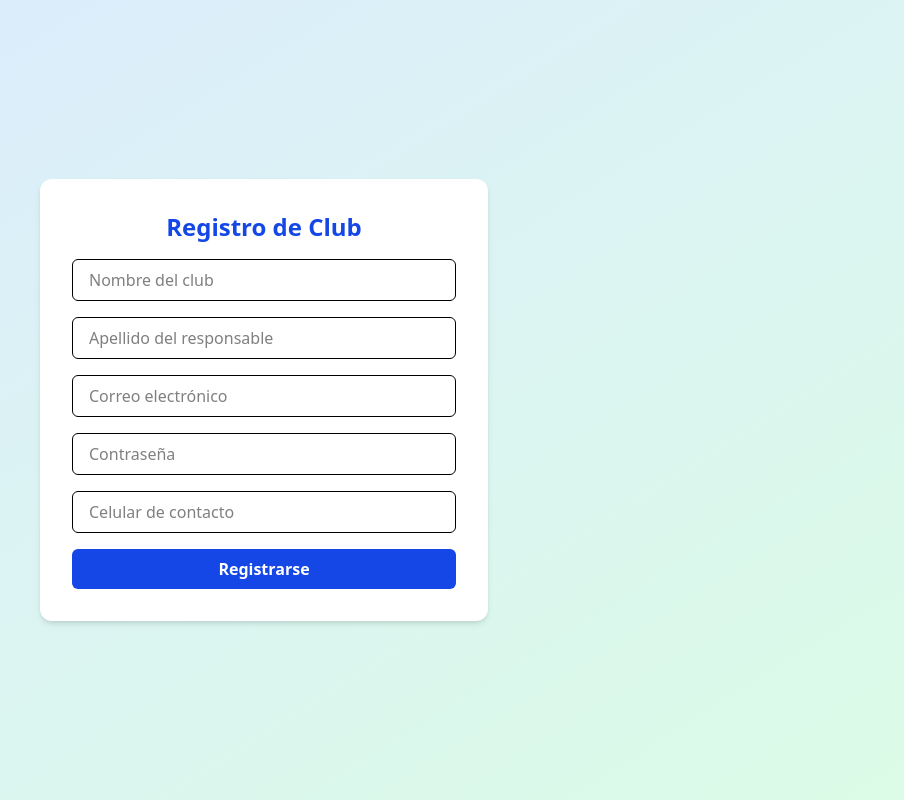
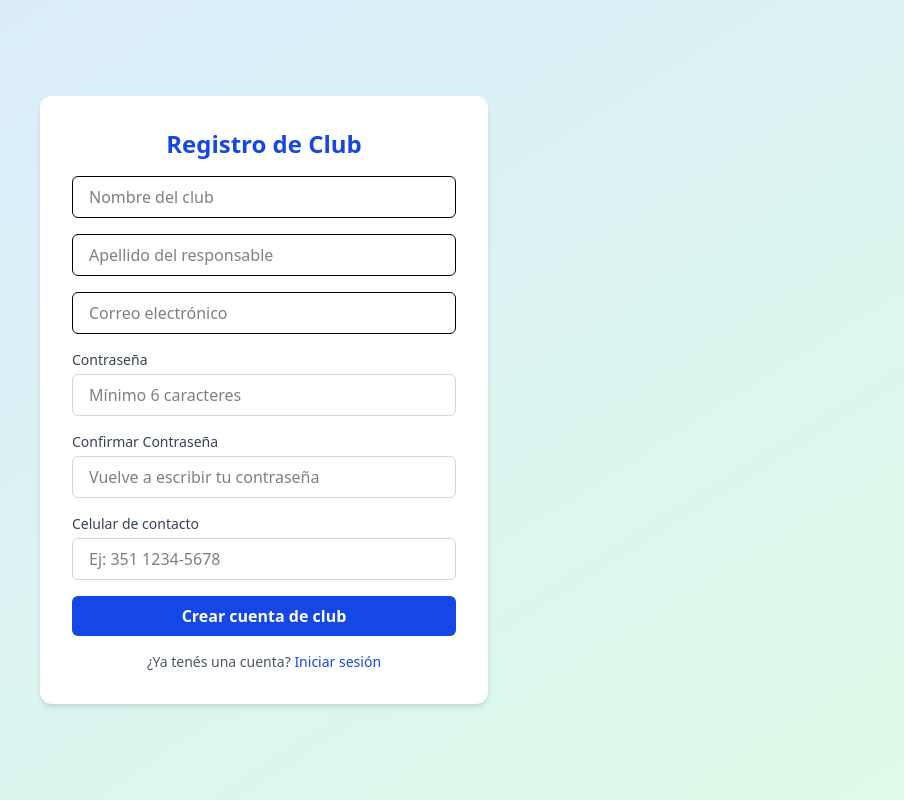
Before and after one commit to dariohidalgo/clubes-de-pesca, a React (Vite) app: page /register-club in a window 1280 px wide. Shown: the whole page, without its empty margins (376-1280 px from the left). Built offline with nearby package versions, Linux system fonts and the light colour scheme; no server answers.

Commit message:
se sgrega donfirmacion de clave

```diff
--- a/src/club/pages/RegisterClub.tsx
+++ b/src/club/pages/RegisterClub.tsx
@@ -9,13 +9,29 @@ const RegisterClub: React.FC = () => {
   const [surname, setSurname] = useState('');
   const [email, setEmail] = useState('');
   const [password, setPassword] = useState('');
+  const [confirmPassword, setConfirmPassword] = useState('');
   const [phone, setPhone] = useState('');
   const [error, setError] = useState('');
+  const [loading, setLoading] = useState(false);
   const navigate = useNavigate();
 
   const handleRegister = async (e: React.FormEvent<HTMLFormElement>) => {
     e.preventDefault();
     setError('');
+
+    // Validar que las contraseñas coincidan
+    if (password !== confirmPassword) {
+      setError('Las contraseñas no coinciden');
+      return;
+    }
+
+    // Validar longitud mínima de contraseña
+    if (password.length < 6) {
+      setError('La contraseña debe tener al menos 6 caracteres');
+      return;
+    }
+
+    setLoading(true);
     try {
       // 1. Registrar usuario en Firebase Auth
       const userCredential = await createUserWithEmailAndPassword(auth, email, password);
@@ -34,7 +50,18 @@ const RegisterClub: React.FC = () => {
       // 3. Redirigir al login de clubes
       navigate('/login-club');
     } catch (err: any) {
-      setError(err.message || "Error al registrar club.");
+      // Manejo de errores comunes de Firebase Auth
+      if (err.code === 'auth/email-already-in-use') {
+        setError('Ya existe un usuario registrado con ese correo.');
+      } else if (err.code === 'auth/invalid-email') {
+        setError('El correo electrónico no es válido.');
+      } else if (err.code === 'auth/weak-password') {
+        setError('La contraseña debe tener al menos 6 caracteres.');
+      } else {
+        setError('Error al registrar: ' + (err.message || 'Error desconocido'));
+      }
+    } finally {
+      setLoading(false);
     }
   };
 
@@ -69,29 +96,72 @@ const RegisterClub: React.FC = () => {
           onChange={(e) => setEmail(e.target.value)}
           required
         />
+        <div className="space-y-4">
+          <div>
+            <label htmlFor="password" className="block text-sm font-medium text-gray-700 mb-1">
+              Contraseña
+            </label>
             <input
-          className="w-full px-4 py-2 border rounded-md"
+              id="password"
+              className="w-full px-4 py-2 border border-gray-300 rounded-md focus:outline-none focus:ring-2 focus:ring-blue-500"
               type="password"
-          placeholder="Contraseña"
+              placeholder="Mínimo 6 caracteres"
               value={password}
               onChange={(e) => setPassword(e.target.value)}
+              minLength={6}
               required
             />
+          </div>
+
+          <div>
+            <label htmlFor="confirmPassword" className="block text-sm font-medium text-gray-700 mb-1">
+              Confirmar Contraseña
+            </label>
             <input
-          className="w-full px-4 py-2 border rounded-md"
+              id="confirmPassword"
+              className="w-full px-4 py-2 border border-gray-300 rounded-md focus:outline-none focus:ring-2 focus:ring-blue-500"
+              type="password"
+              placeholder="Vuelve a escribir tu contraseña"
+              value={confirmPassword}
+              onChange={(e) => setConfirmPassword(e.target.value)}
+              minLength={6}
+              required
+            />
+          </div>
+
+          <div>
+            <label htmlFor="phone" className="block text-sm font-medium text-gray-700 mb-1">
+              Celular de contacto
+            </label>
+            <input
+              id="phone"
+              className="w-full px-4 py-2 border border-gray-300 rounded-md focus:outline-none focus:ring-2 focus:ring-blue-500"
               type="tel"
-          placeholder="Celular de contacto"
+              placeholder="Ej: 351 1234-5678"
               value={phone}
               onChange={(e) => setPhone(e.target.value)}
               required
             />
-        {error && <div className="text-red-500 text-center">{error}</div>}
+          </div>
+        </div>
+        {error && (
+          <div className="p-3 bg-red-50 border-l-4 border-red-500 text-red-700 text-sm">
+            {error}
+          </div>
+        )}
         <button
           type="submit"
-          className="w-full bg-blue-700 hover:bg-blue-800 text-white py-2 rounded-md font-semibold"
+          disabled={loading}
+          className={`w-full bg-blue-700 hover:bg-blue-800 text-white py-2 rounded-md font-semibold transition-colors ${loading ? 'opacity-75 cursor-not-allowed' : ''}`}
         >
-          Registrarse
+          {loading ? 'Registrando...' : 'Crear cuenta de club'}
         </button>
+        <p className="text-center text-sm text-gray-600">
+          ¿Ya tenés una cuenta?{' '}
+          <a href="/login-club" className="text-blue-700 hover:underline font-medium">
+            Iniciar sesión
+          </a>
+        </p>
       </form>
     </div>
   );
--- a/src/fishers/pages/RegisterFisher.tsx
+++ b/src/fishers/pages/RegisterFisher.tsx
@@ -7,6 +7,7 @@ import { useNavigate, Link } from 'react-router-dom';
 const RegisterFisher: React.FC = () => {
   const [email, setEmail] = useState('');
   const [password, setPassword] = useState('');
+  const [confirmPassword, setConfirmPassword] = useState('');
   const [nombre, setNombre] = useState('');
   const [celular, setCelular] = useState('');
   const [error, setError] = useState('');
@@ -16,6 +17,19 @@ const RegisterFisher: React.FC = () => {
   const handleRegister = async (e: React.FormEvent) => {
     e.preventDefault();
     setError('');
+
+    // Validar que las contraseñas coincidan
+    if (password !== confirmPassword) {
+      setError('Las contraseñas no coinciden');
+      return;
+    }
+
+    // Validar longitud mínima de contraseña
+    if (password.length < 6) {
+      setError('La contraseña debe tener al menos 6 caracteres');
+      return;
+    }
+
     setLoading(true);
     try {
       // 1. Crear usuario en Auth
@@ -65,28 +79,50 @@ const RegisterFisher: React.FC = () => {
         />
         <input
           className="w-full px-4 py-2 border rounded-md"
+          type="text"
+          placeholder="Ej: 351 1234-5678"
+          value={celular}
+          onChange={e => setCelular(e.target.value)}
+          required
+        />
+        <input
+          className="w-full px-4 py-2 border rounded-md"
           type="email"
           placeholder="Correo electrónico"
           value={email}
           onChange={e => setEmail(e.target.value)}
           required
         />
+
+        <div className="mb-4">
+          <label htmlFor="password" className="block text-sm font-medium text-gray-700 mb-1">
+            Contraseña
+          </label>
           <input
-          className="w-full px-4 py-2 border rounded-md"
-          type="text"
-          placeholder="Celular"
-          value={celular}
-          onChange={e => setCelular(e.target.value)}
+            type="password"
+            id="password"
+            value={password}
+            onChange={(e) => setPassword(e.target.value)}
+            className="w-full px-3 py-2 border border-gray-300 rounded-md focus:outline-none focus:ring-2 focus:ring-blue-500"
             required
+
+            minLength={6}
           />
+        </div>
+        <div className="mb-4">
+          <label htmlFor="confirmPassword" className="block text-sm font-medium text-gray-700 mb-1">
+            Confirmar Contraseña
+          </label>
           <input
-          className="w-full px-4 py-2 border rounded-md"
             type="password"
-          placeholder="Contraseña"
-          value={password}
-          onChange={e => setPassword(e.target.value)}
+            id="confirmPassword"
+            value={confirmPassword}
+            onChange={(e) => setConfirmPassword(e.target.value)}
+            className="w-full px-3 py-2 border border-gray-300 rounded-md focus:outline-none focus:ring-2 focus:ring-blue-500"
             required
+            minLength={6}
           />
+        </div>
         {error && <div className="text-red-500 text-center">{error}</div>}
         <button
           type="submit"
--- a/src/pages/LandingPage.tsx
+++ b/src/pages/LandingPage.tsx
@@ -5,7 +5,7 @@ const LandingPage: React.FC = () => {
   const navigate = useNavigate();
 
   return (
-    <div className="min-h-screen bg-gradient-to-br from-blue-50 to-gray-100 py-12 px-4 sm:px-6 lg:px-8">
+    <div className="min-h-screen bg-gradient-to-br from-blue-50 to-gray-100 py-0 px-4 sm:px-6 lg:px-8">
       <div className="max-w-7xl mx-auto text-center py-12 px-4 sm:px-6 lg:py-16 lg:px-8">
         <h1 className="text-4xl font-extrabold tracking-tight text-blue-900 sm:text-5xl md:text-6xl">
           <span className="block">Bienvenido a</span>
@@ -20,9 +20,7 @@ const LandingPage: React.FC = () => {
           <div className="bg-white rounded-lg shadow-xl overflow-hidden transition-all duration-300 hover:shadow-2xl hover:-translate-y-1">
             <div className="p-8 text-center">
               <div className="mx-auto flex items-center justify-center h-20 w-20 rounded-full bg-blue-100 text-blue-600 mb-6">
-                <svg xmlns="http://www.w3.org/2000/svg" className="h-10 w-10" fill="none" viewBox="0 0 24 24" stroke="currentColor">
-                  <path strokeLinecap="round" strokeLinejoin="round" strokeWidth={2} d="M7 7h.01M7 3h5c.512 0 1.024.195 1.414.586l7 7a2 2 0 010 2.828l-7 7a2 2 0 01-2.828 0l-7-7A2 2 0 013 12V7a4 4 0 014-4z" />
-                </svg>
+                <img src="/fish-favicon.svg" alt="Logo" className="h-10 w-10" />
               </div>
               <h3 className="text-2xl font-bold text-gray-900 mb-4">Para Pescadores</h3>
               <p className="text-gray-600 mb-6">
```
Lines whose indentation alone changed are shown as unchanged.
